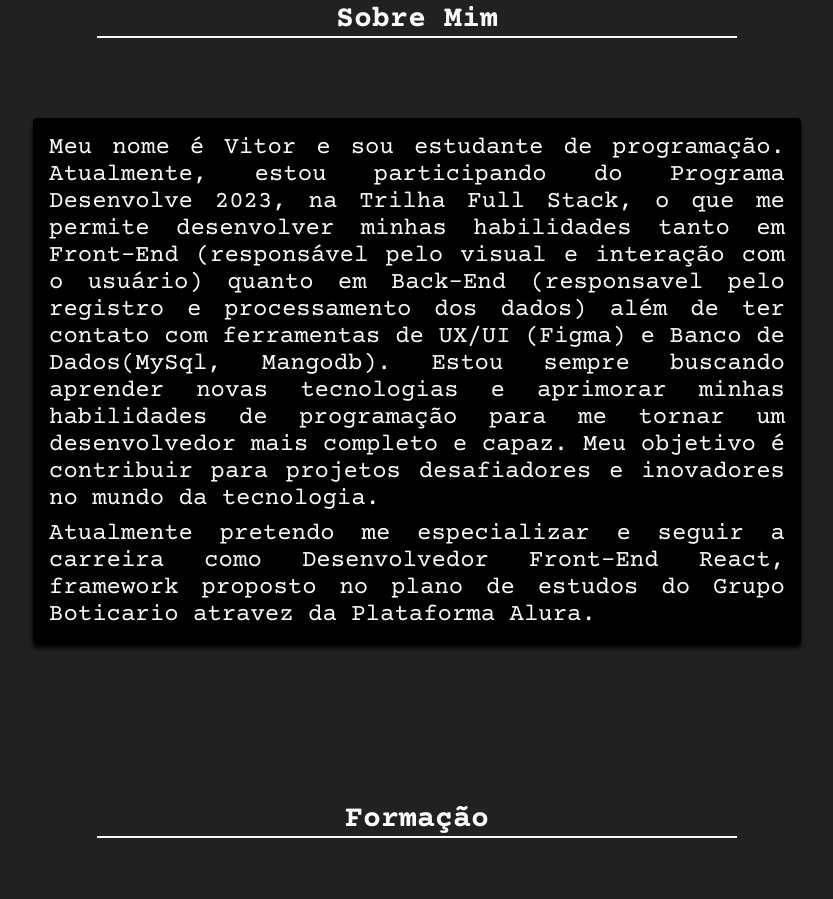
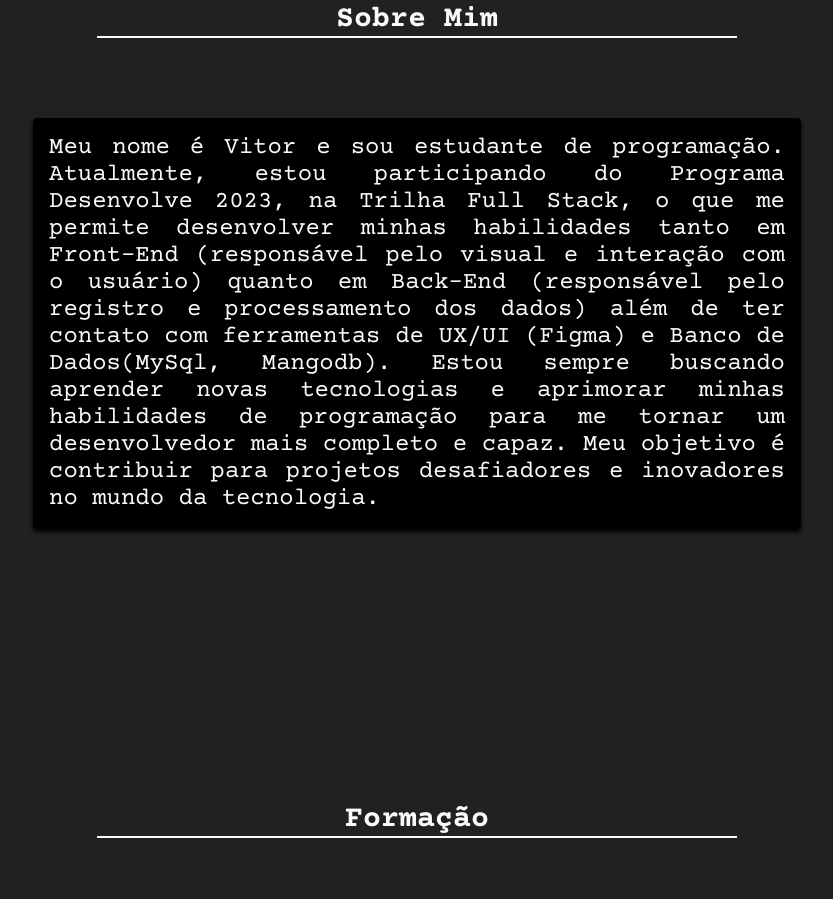
Before and after one commit to vitorsantini/Portifolio, a website: page index.html in a window 1280 px wide. Shown: the part 957-1856 px from the top of the page, without its empty margins (223-1056 px from the left). Drawn offline with nearby package versions, Linux system fonts and the light colour scheme.

Commit message:
mudando o texto sobre-mim

```diff
--- a/index.html
+++ b/index.html
@@ -94,15 +94,11 @@
                     <p>
                         Meu nome é Vitor e sou estudante de programação. Atualmente, estou participando do Programa
                         Desenvolve 2023, na Trilha Full Stack, o que me permite desenvolver minhas habilidades tanto em
-                        Front-End (responsável pelo visual e interação com o usuário) quanto em Back-End (responsavel
+                        Front-End (responsável pelo visual e interação com o usuário) quanto em Back-End (responsável
                         pelo registro e processamento dos dados) além de ter contato com ferramentas de UX/UI (Figma) e
                         Banco de Dados(MySql, Mangodb). Estou sempre buscando aprender novas tecnologias e aprimorar
                         minhas habilidades de programação para me tornar um desenvolvedor mais completo e capaz. Meu
                         objetivo é contribuir para projetos desafiadores e inovadores no mundo da tecnologia.
-                    </p>
-                    <p>
-                        Atualmente pretendo me especializar e seguir a carreira como Desenvolvedor Front-End React,
-                        framework proposto no plano de estudos do Grupo Boticario atravez da Plataforma Alura.
                     </p>
                 </div>
 
```
